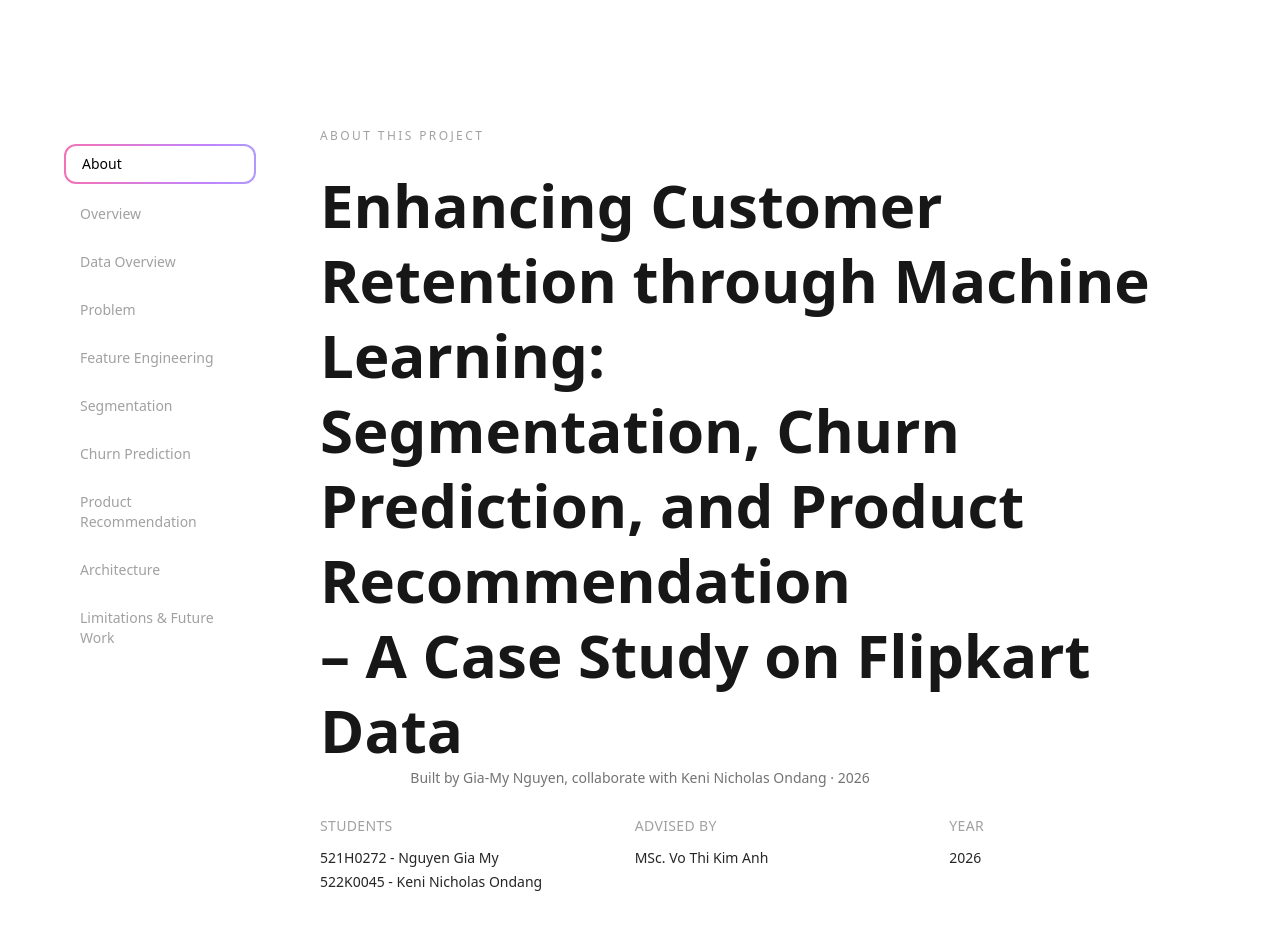
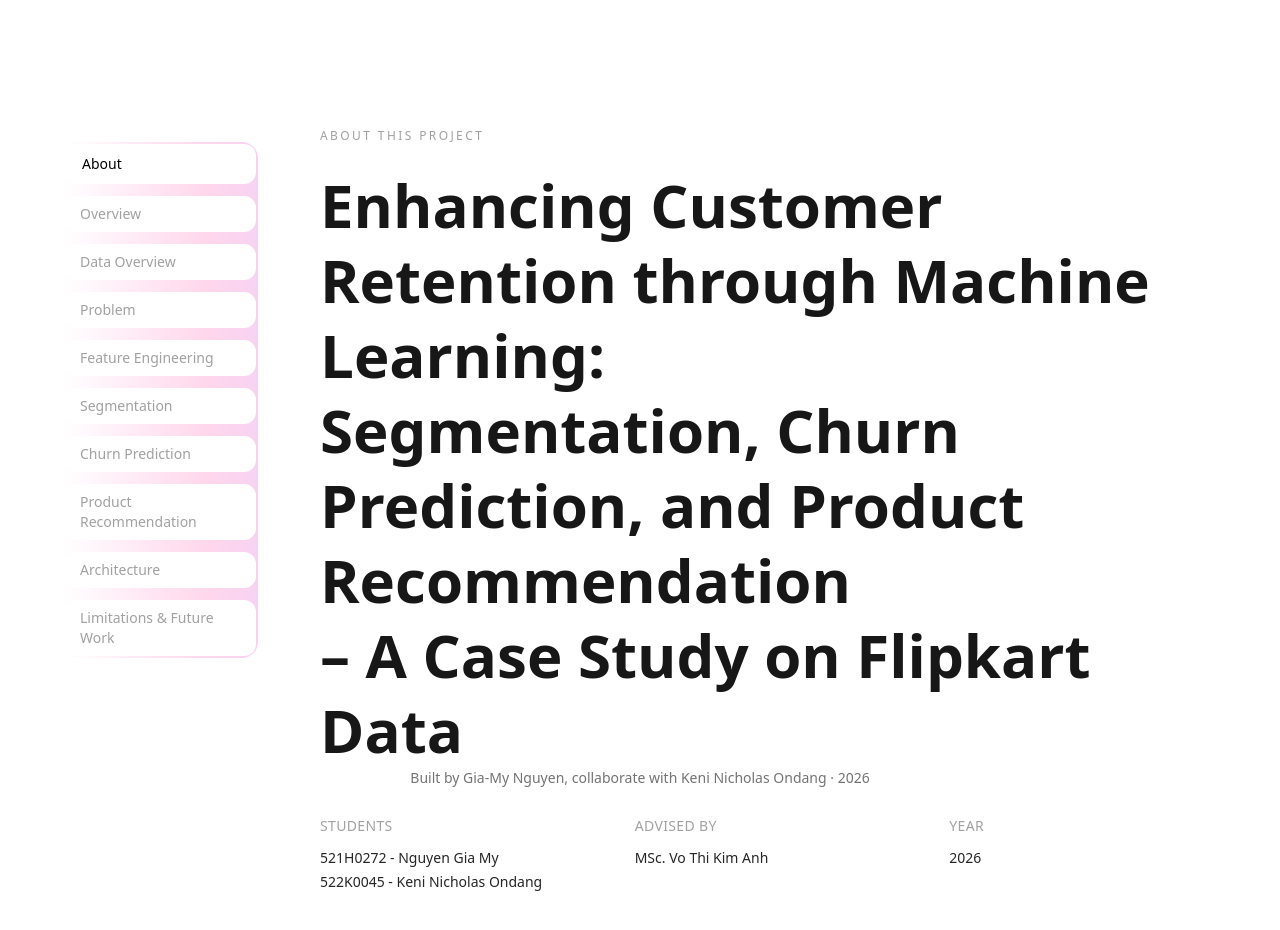
Before and after one commit to my-nggia/-TDTU-IT-PROJECT-PORTFOLIO-Enhancing-Customer-Retention-Through-Machine-Learning, a React (Vite) app: page / in a window 1280 px wide. Shown: the top 930 px of the page. Built offline with nearby package versions, Linux system fonts and the light colour scheme; a web font is replaced by a local one.

Commit message:
Update index.css

```diff
--- a/src/index.css
+++ b/src/index.css
@@ -28,3 +28,46 @@
 
   color: black;
 }
+
+.nav-btn {
+  position: relative;
+  padding: 10px 16px;
+  text-align: left;
+  border-radius: 14px;
+  background: transparent;
+  border: none;
+  transition: transform 0.25s ease, color 0.25s ease;
+}
+
+/* hover */
+.nav-btn:hover {
+  transform: scale(0.95);
+}
+
+/* active */
+.nav-active {
+  background: white;
+}
+
+.nav-active::before {
+  content: "";
+  position: absolute;
+  inset: -2px;
+  border-radius: 16px;
+  background: linear-gradient(
+    90deg,
+    #ffffff,
+    #ffd6ec,
+    #e6ccff,
+    #cfe8ff,
+    #ffffff
+  );
+  background-size: 300% 300%;
+  animation: nav-border 4s linear infinite;
+  z-index: -1;
+}
+
+@keyframes nav-border {
+  0% { background-position: 0% 50%; }
+  100% { background-position: 300% 50%; }
+}
```
